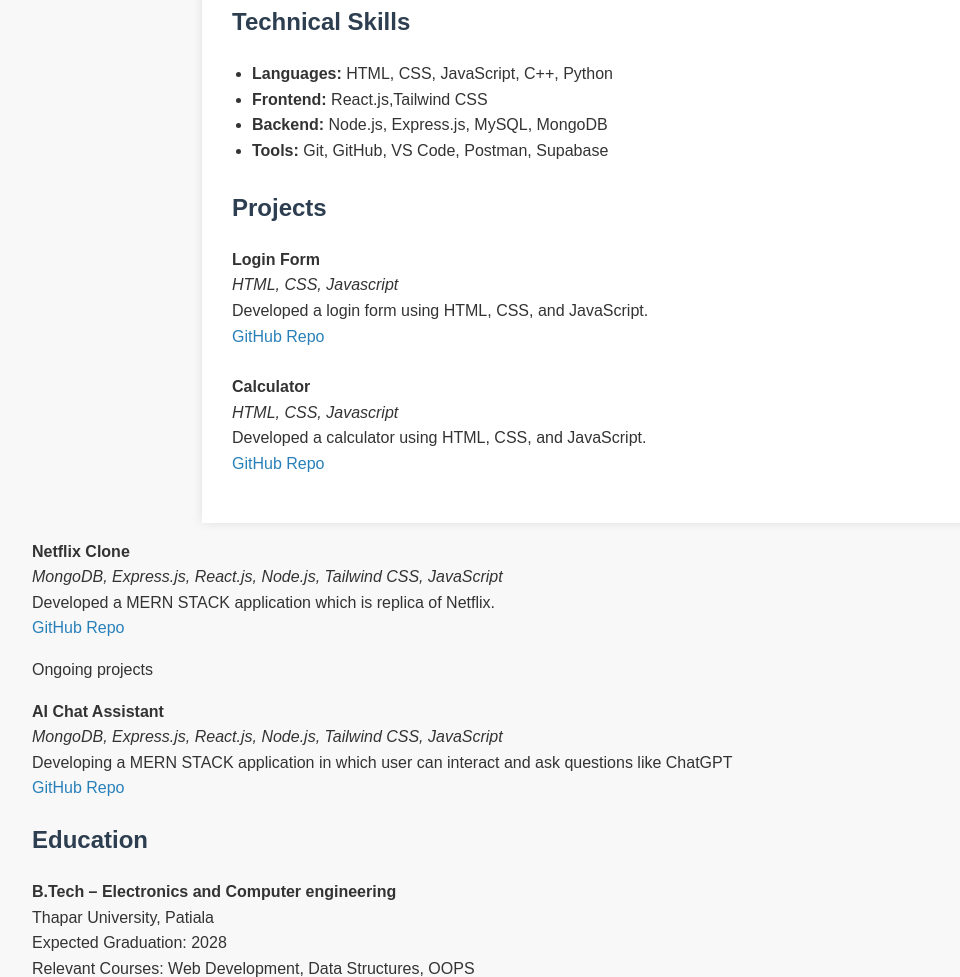
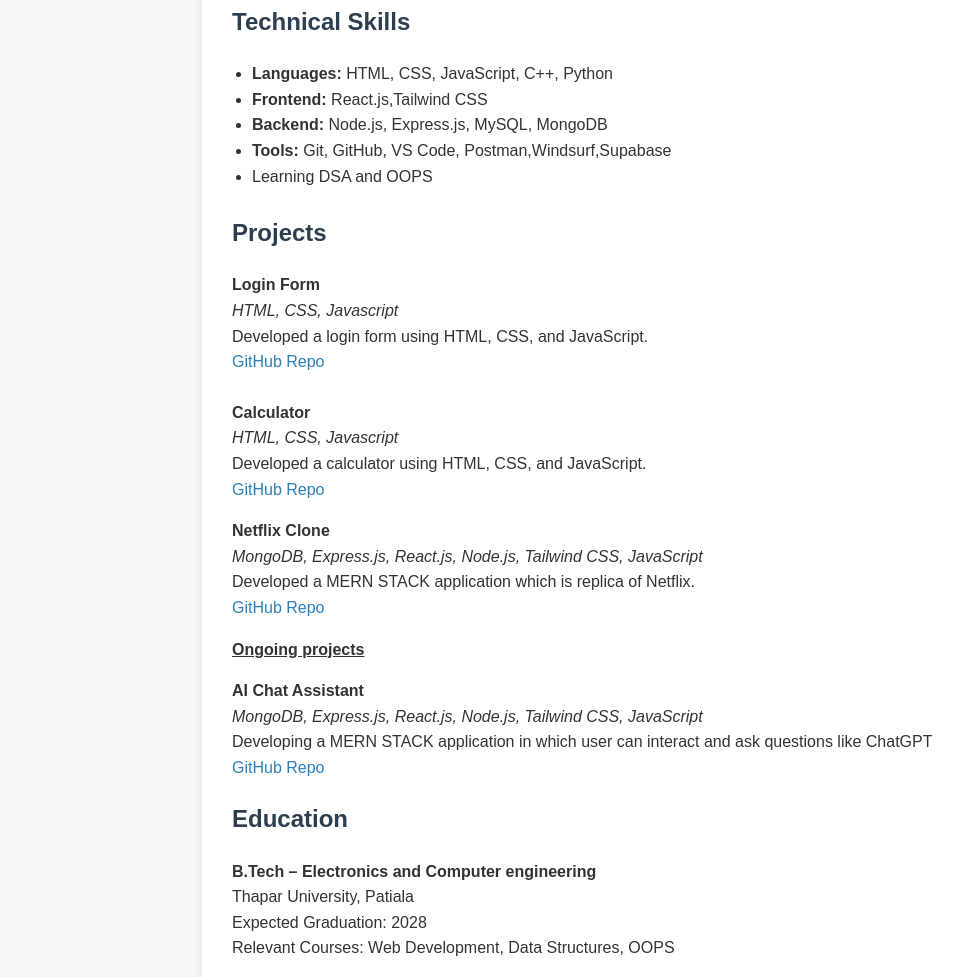
Before and after one commit to akshita264/CV-Resume, a plain HTML site: page index.html in a window 1280 px wide. Shown: the part 418-1395 px from the top of the page, without its empty margins (8-968 px from the left). Drawn offline with Linux system fonts and the light colour scheme.

Commit message:
short changes

```diff
--- a/index.html
+++ b/index.html
@@ -15,7 +15,7 @@
     }
     .container {
       max-width: 800px;
-      max-height: 1000px;
+      height: 1600px;
       margin: auto;
       background: #fff;
       padding: 30px;
@@ -59,7 +59,8 @@
         <li><strong>Languages:</strong> HTML, CSS, JavaScript, C++, Python</li>
         <li><strong>Frontend:</strong> React.js,Tailwind CSS</li>
         <li><strong>Backend:</strong> Node.js, Express.js, MySQL, MongoDB</li>
-        <li><strong>Tools:</strong> Git, GitHub, VS Code, Postman, Supabase</li>
+        <li><strong>Tools:</strong> Git, GitHub, VS Code, Postman,Windsurf,Supabase</li>
+        <li>Learning DSA and OOPS</li>
       </ul>
     </div>
 
@@ -79,18 +80,18 @@
       <em>HTML, CSS, Javascript</em><br>
       Developed a calculator using HTML, CSS, and JavaScript.<br>
       <a href="https://github.com/akshita264/calculator" target="_blank">GitHub Repo</a></p>
-    </div>
+
     <p><strong>Netflix Clone</strong><br>
       <em>MongoDB, Express.js, React.js, Node.js, Tailwind CSS, JavaScript</em><br>
       Developed a MERN STACK application which is replica of Netflix.<br>
       <a href="https://github.com/akshita264/Netflix-clone" target="_blank">GitHub Repo</a></p>
-    </div>
-    <p>Ongoing projects</p>
+
+    <p><b><u>Ongoing projects</b></u></p>
     <p><strong>AI Chat Assistant</strong><br>
       <em>MongoDB, Express.js, React.js, Node.js, Tailwind CSS, JavaScript</em><br>
       Developing a MERN STACK application in which user can interact and ask questions like ChatGPT<br>
       <a href="https://github.com/akshita264/AI-Chat-Assistant" target="_blank">GitHub Repo</a></p>
-    </div>
+
 
 
 
@@ -111,6 +112,7 @@
         <li>Organised Capture The Flag event organised by OWASP at Thapar University.</li>
         <li>Participated in DSA Contest organised by LEAD society</li>
       </ul>
+      </div>
     </div>
   </div>
 </body>
```
